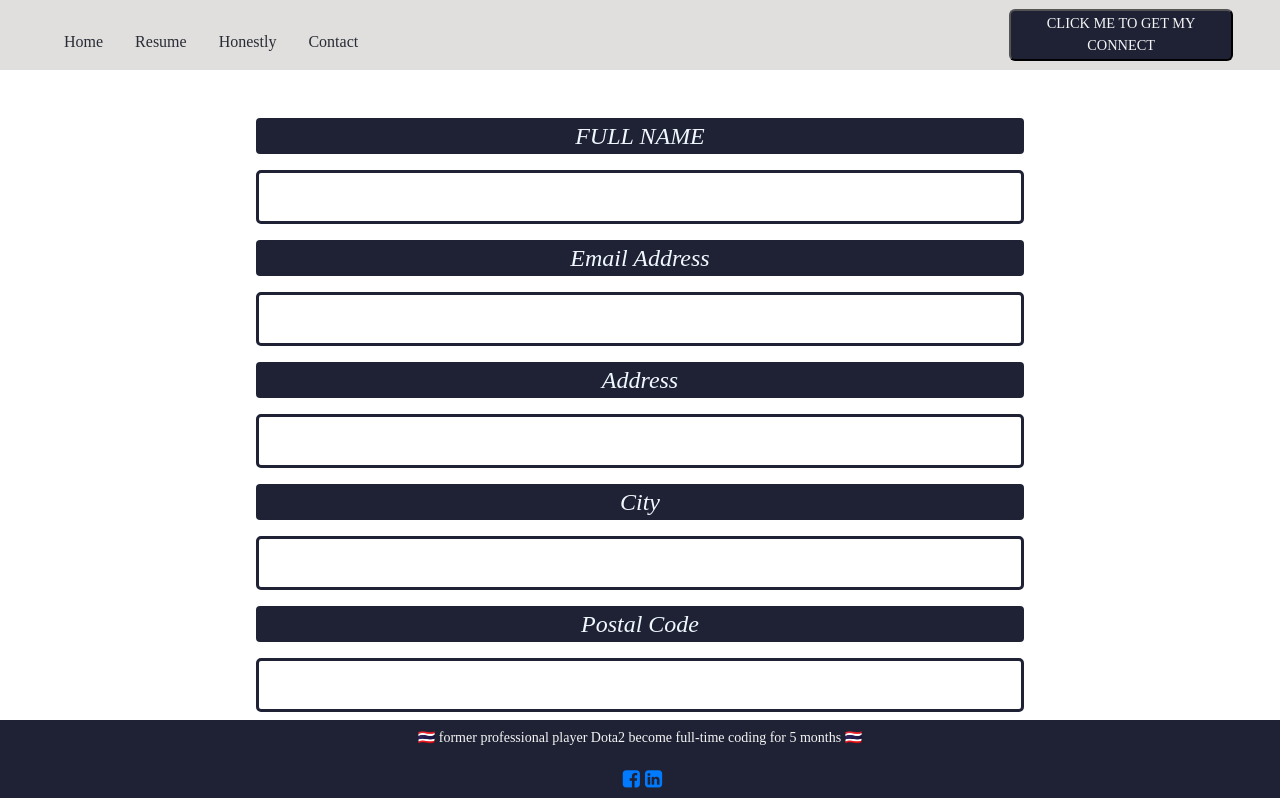
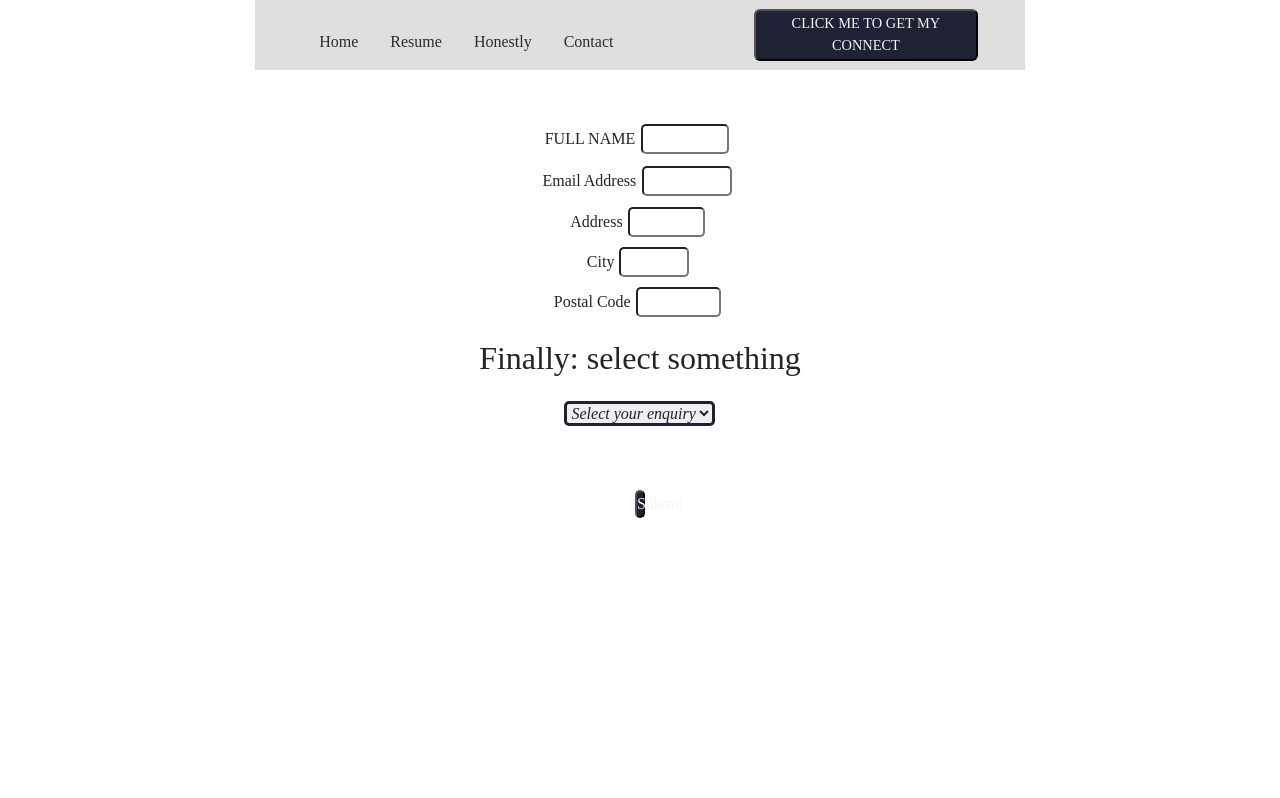
Before and after one commit to fadingNA/resume11, a React (Create React App) app: page /contact in a window 1280 px wide. Shown: the top 798 px of the page. Built offline with nearby package versions, Linux system fonts and the light colour scheme; a web font is replaced by a local one.

Commit message:
Commit - 6 edit contact form

```diff
--- a/public/index.html
+++ b/public/index.html
@@ -1,5 +1,7 @@
 <!--
     NONTHACHAI PLODTHONG
+    FINAL _ ASSESSMENT WEB 222
+    152487211
    -->
 <!DOCTYPE html>
 <html lang="en">
--- a/src/App.js
+++ b/src/App.js
@@ -26,8 +26,7 @@ function App() {
                     <Route path='/contact' component={Contact}/>
                     <Route path='/honestly' component={Honestly}/>
                 </Switch>
-                <Start/>
-                <Footer/>
+
             </Router>
         </React.Fragment>
     );
--- a/src/Resume/contact/contact.css
+++ b/src/Resume/contact/contact.css
@@ -1,3 +1,76 @@
+* {
+
+    justify-items: center;
+}
+
+.set-all{
+    display: inline;
+
+    text-align: center;
+}
+
+input {
+    border-radius: 5px;
+    margin: 2%;
+    height: 30px;
+    width: 30%;
+}
+
+.btn-submit {
+    border-radius: 20px;
+    width: 20%;
+    background-color: #1f2235;
+    color: whitesmoke;
+}
+
+.btn-submit:active {
+    background-color: #333;
+    color: snow;
+}
+
+
+
+.email {
+    display: block;
+    justify-content: center;
+}
+
+textarea {
+    display: block;
+    margin: 3% auto;
+    width: 360px;
+    height: 500px;
+}
+
+.span-textarea {
+    background-color: #1f2235;
+    color: whitesmoke;
+    margin-bottom: 5%;
+    padding: 10px;
+    border-radius: 5px;
+    text-align: left;
+    text-decoration: none;
+    text-indent: unset;
+}
+.select {
+    display: block;
+    margin: auto;
+    font-style: italic;
+    font-size: 1rem;
+    color: #1f2235;
+    outline: none;
+    border: solid #1f2235;
+    border-radius: 5px;
+    margin-top: 1rem;
+    margin-bottom: 1rem;
+}
+
+.select:hover {
+    border: solid skyblue;
+}
+
+
+/*
 .btn-form {
     display: flex;
     align-items: center;
@@ -83,22 +156,6 @@ input {
     clip-path: polygon(0 0, 100% 0, 100% 100%);
 }
 
-.select {
-    display: block;
-    margin: auto;
-    font-style: italic;
-    font-size: 1rem;
-    color: #1f2235;
-    outline: none;
-    border: solid #1f2235;
-    border-radius: 5px;
-    margin-top: 1rem;
-    margin-bottom: 1rem;
-}
-
-.select:hover {
-    border: solid skyblue;
-}
 
 .textarea-1 {
     display: block;
@@ -132,3 +189,4 @@ input {
     margin-top: 1rem;
     margin-bottom: 1rem;
 }
+ */
--- a/src/Resume/contact/contact.js
+++ b/src/Resume/contact/contact.js
@@ -1,9 +1,84 @@
-import React from "react";
+import React, {useState} from "react";
 import {useForm, ValidationError} from "@formspree/react";
 import "./contact.css";
 import Selection from "./select";
 
 export default function Contact() {
+
+    const [state, handleSubmit] = useForm("mrgdgpwn")
+    if (state.succeeded) {
+        return <p className="submite-succeed">Thank YOU</p>;
+    }
+    return (
+        <>
+            <div className={"set-all"}>
+                <form onSubmit={handleSubmit}>
+                    <br/>
+                    <br/>
+                    <div>
+                        <label htmlFor="name">FULL NAME</label>
+                        <input id="name" type="name" name="fullname"/>
+                    </div>
+
+                    <div><label htmlFor="email">Email Address</label>
+                        <input id="email" type="email" name="email"/></div>
+
+                    <div><label htmlFor="Address">Address</label>
+                        <input id="address" type="address" name="address"/></div>
+
+                    <div><label htmlFor="City">City</label>
+                        <input id="city" type="city" name="city"/></div>
+
+                    <div><label htmlFor="Postal">Postal Code</label>
+                        <input id="postal" type="postal" name="postal"/></div>
+
+
+                    <div className="radion-select">
+                        <Selection/>
+                    </div>
+                    <ValidationError prefix="Name" field="name" errors={state.errors}/>
+                    <ValidationError prefix="Email" field="email" errors={state.errors}/>
+                    <ValidationError
+                        prefix="Address"
+                        field="address"
+                        errors={state.errors}
+                    />
+                    <ValidationError prefix="City" field="city" errors={state.errors}/>
+                    <ValidationError
+                        prefix="postal"
+                        field="postal"
+                        errors={state.errors}
+                    />
+                    <ValidationError
+                        prefix="Message"
+                        field="message"
+                        errors={state.errors}
+                    />
+                    <br/>
+                    <br/>
+
+                    <button
+                        className="btn-submit"
+                        type="submit"
+                        disabled={state.submitting}
+                    >
+                        Submit
+                    </button>
+                </form>
+            </div>
+        </>);
+}
+/*
+<form onSubmit={handleSubmit}>
+    <label htmlFor="email">Email Address</label>
+    <input id="email" type="email" name="email"/>
+    <ValidationError prefix="Email" field="email" errors={state.errors}/>
+    <textarea id="message" name="message"/>
+    <ValidationError prefix="Message" field="message" errors={state.errors}/>
+    <button className="btn-form" type="submit" disabled={state.submitting}>
+        Submit
+    </button>
+</form>
 const [state, handleSubmit] = useForm("mrgdgpwn");
 if (state.succeeded) {
 return <p className="submite-succeed">Thank YOU</p>;
@@ -63,17 +138,4 @@ export default function Contact() {
         </form>
     </div>
 </>
-    );
-}
-/*
-  <form onSubmit={handleSubmit}>
-      <label htmlFor="email">Email Address</label>
-      <input id="email" type="email" name="email" />
-      <ValidationError prefix="Email" field="email" errors={state.errors} />
-      <textarea id="message" name="message" />
-      <ValidationError prefix="Message" field="message" errors={state.errors} />
-      <button className="btn-form" type="submit" disabled={state.submitting}>
-        Submit
-      </button>
-    </form>
 */
--- a/src/Resume/contact/radio/comment.js
+++ b/src/Resume/contact/radio/comment.js
@@ -1,5 +1,6 @@
 import React from "react";
 import { useForm, ValidationError } from "@formspree/react";
+import "../contact.css"
 
 const Comment = () => {
   const [state, handleSubmit] = useForm("mrgdgpwn");
@@ -10,7 +11,8 @@ const Comment = () => {
     <div className="ss">
       <div className="ds">
         <form onSubmit={handleSubmit}>
-          <label htmlFor="comment">Leave a comment!</label>
+          <label htmlFor="comment"></label>
+          <span className={"span-textarea"}>Leave a comment down below!</span>
           <textarea className="textarea-1" />
           <ValidationError
             prefix="Comment"
--- a/src/Resume/main/Footer.js
+++ b/src/Resume/main/Footer.js
@@ -6,6 +6,8 @@ const Footer = () => (
             {" "}
             🇹🇭 former professional player Dota2 become full-time coding for 5 months
             🇹🇭{" "}
+            <br/>
+            Click Home Navigate to start
         </p>
         <div className={"social-icon"}>
             {/* eslint-disable-next-line jsx-a11y/anchor-is-valid */}
```
Lines whose indentation alone changed are shown as unchanged.
